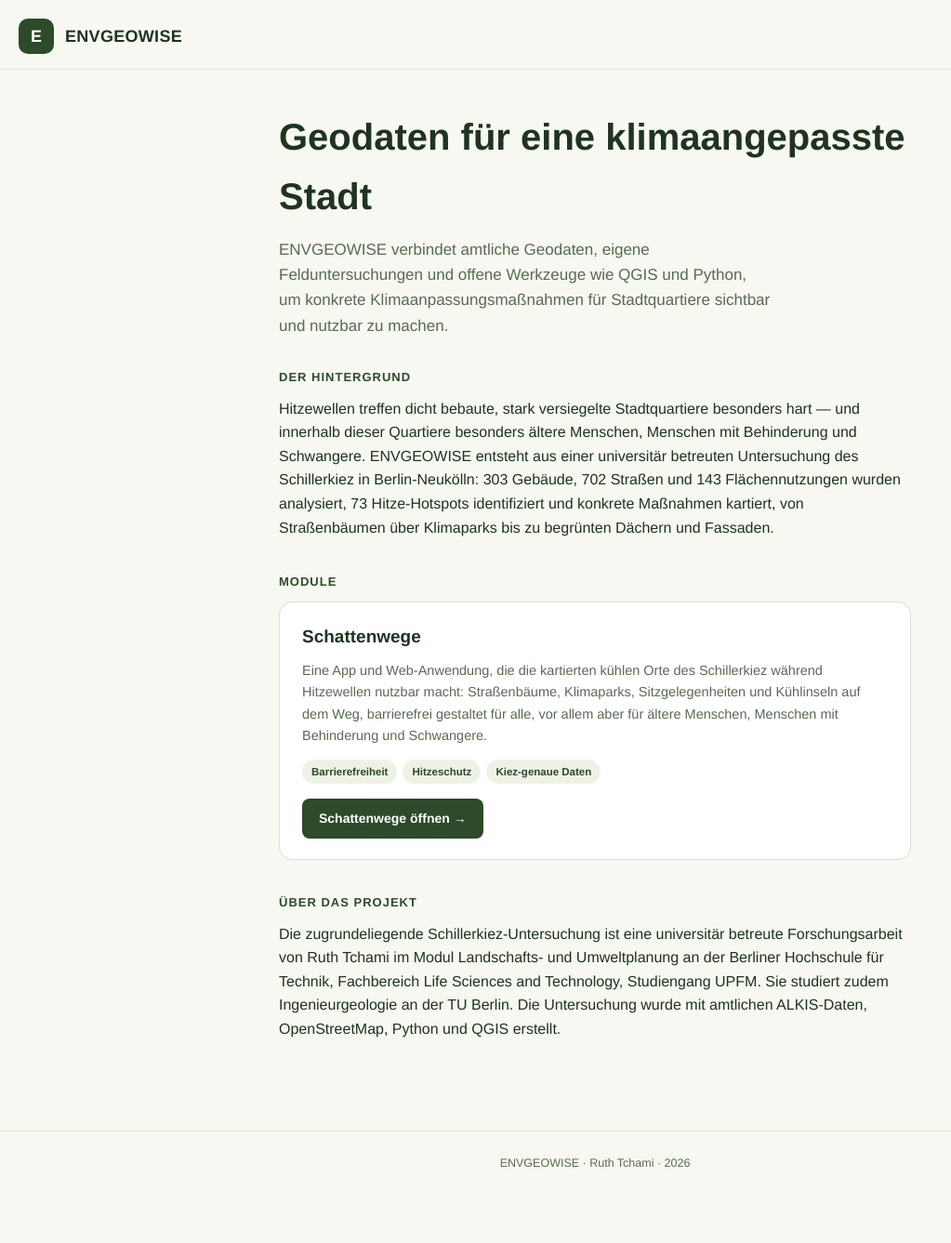
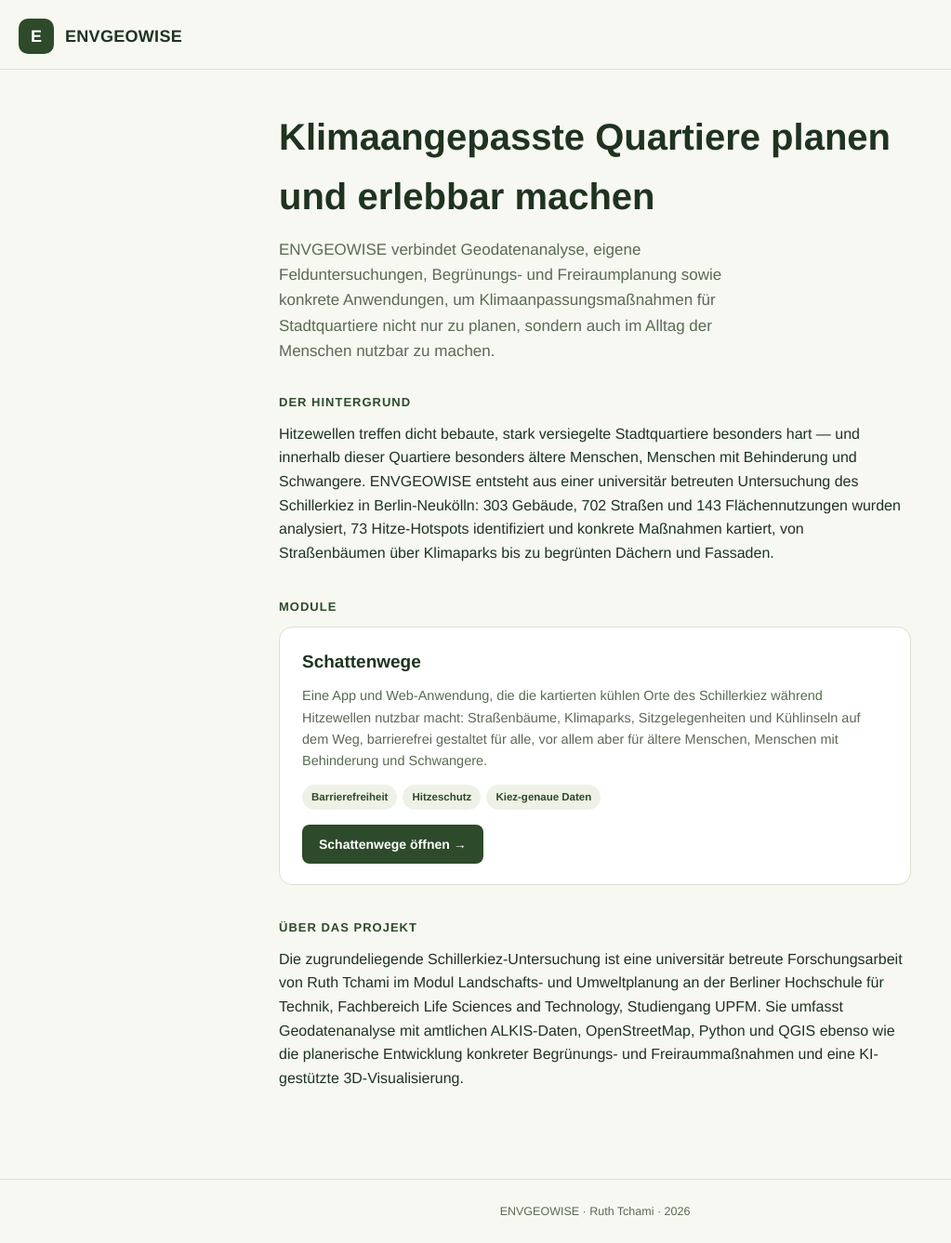
Before and after one commit to Envgeowise/schattenwege, a plain HTML site: page index.html in a window 1280 px wide. Shown: the whole page at 93% size, without its empty margins (0-1023 px from the left). Before the commit the page ends 1285 px from the top, so only its background shows below. Drawn offline with Linux system fonts and the light colour scheme.

Commit message:
Remove TU Berlin mentions, broaden project description beyond geodata

```diff
--- a/index.html
+++ b/index.html
@@ -4,7 +4,7 @@
 <meta charset="UTF-8">
 <meta name="viewport" content="width=device-width, initial-scale=1, viewport-fit=cover">
 <title>ENVGEOWISE</title>
-<meta name="description" content="ENVGEOWISE — geodatenbasierte Plattform für Klimaanpassung in Städten.">
+<meta name="description" content="ENVGEOWISE — Plattform für Klimaanpassung, Stadtbegrünung und Mobilität in Stadtquartieren.">
 <style>
   :root {
     --bg: #f6f8f1;
@@ -138,8 +138,8 @@
 </header>
 
 <main>
-  <h1>Geodaten für eine klimaangepasste Stadt</h1>
-  <p class="tagline">ENVGEOWISE verbindet amtliche Geodaten, eigene Felduntersuchungen und offene Werkzeuge wie QGIS und Python, um konkrete Klimaanpassungsmaßnahmen für Stadtquartiere sichtbar und nutzbar zu machen.</p>
+  <h1>Klimaangepasste Quartiere planen und erlebbar machen</h1>
+  <p class="tagline">ENVGEOWISE verbindet Geodatenanalyse, eigene Felduntersuchungen, Begrünungs- und Freiraumplanung sowie konkrete Anwendungen, um Klimaanpassungsmaßnahmen für Stadtquartiere nicht nur zu planen, sondern auch im Alltag der Menschen nutzbar zu machen.</p>
 
   <section>
     <h2>Der Hintergrund</h2>
@@ -162,7 +162,7 @@
 
   <section>
     <h2>Über das Projekt</h2>
-    <p>Die zugrundeliegende Schillerkiez-Untersuchung ist eine universitär betreute Forschungsarbeit von Ruth Tchami im Modul Landschafts- und Umweltplanung an der Berliner Hochschule für Technik, Fachbereich Life Sciences and Technology, Studiengang UPFM. Sie studiert zudem Ingenieurgeologie an der TU Berlin. Die Untersuchung wurde mit amtlichen ALKIS-Daten, OpenStreetMap, Python und QGIS erstellt.</p>
+    <p>Die zugrundeliegende Schillerkiez-Untersuchung ist eine universitär betreute Forschungsarbeit von Ruth Tchami im Modul Landschafts- und Umweltplanung an der Berliner Hochschule für Technik, Fachbereich Life Sciences and Technology, Studiengang UPFM. Sie umfasst Geodatenanalyse mit amtlichen ALKIS-Daten, OpenStreetMap, Python und QGIS ebenso wie die planerische Entwicklung konkreter Begrünungs- und Freiraummaßnahmen und eine KI-gestützte 3D-Visualisierung.</p>
   </section>
 </main>
 
```
